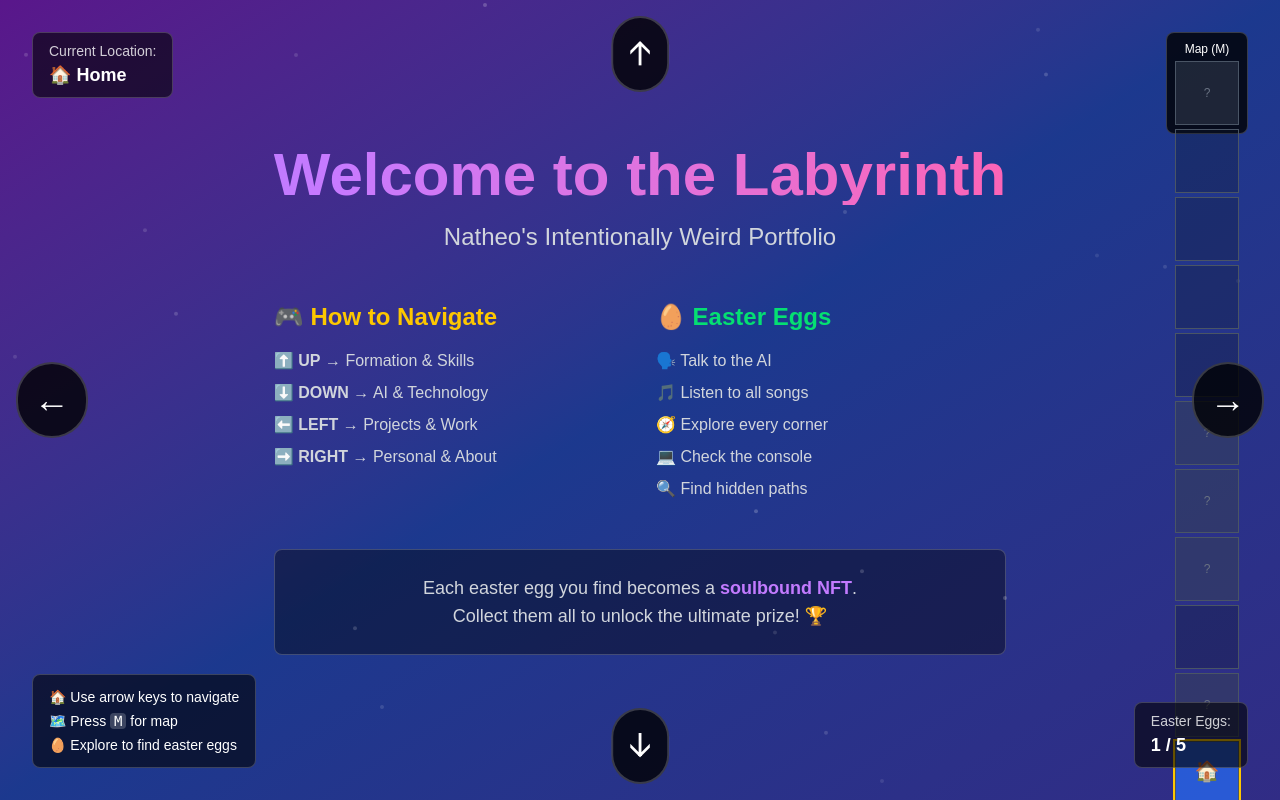
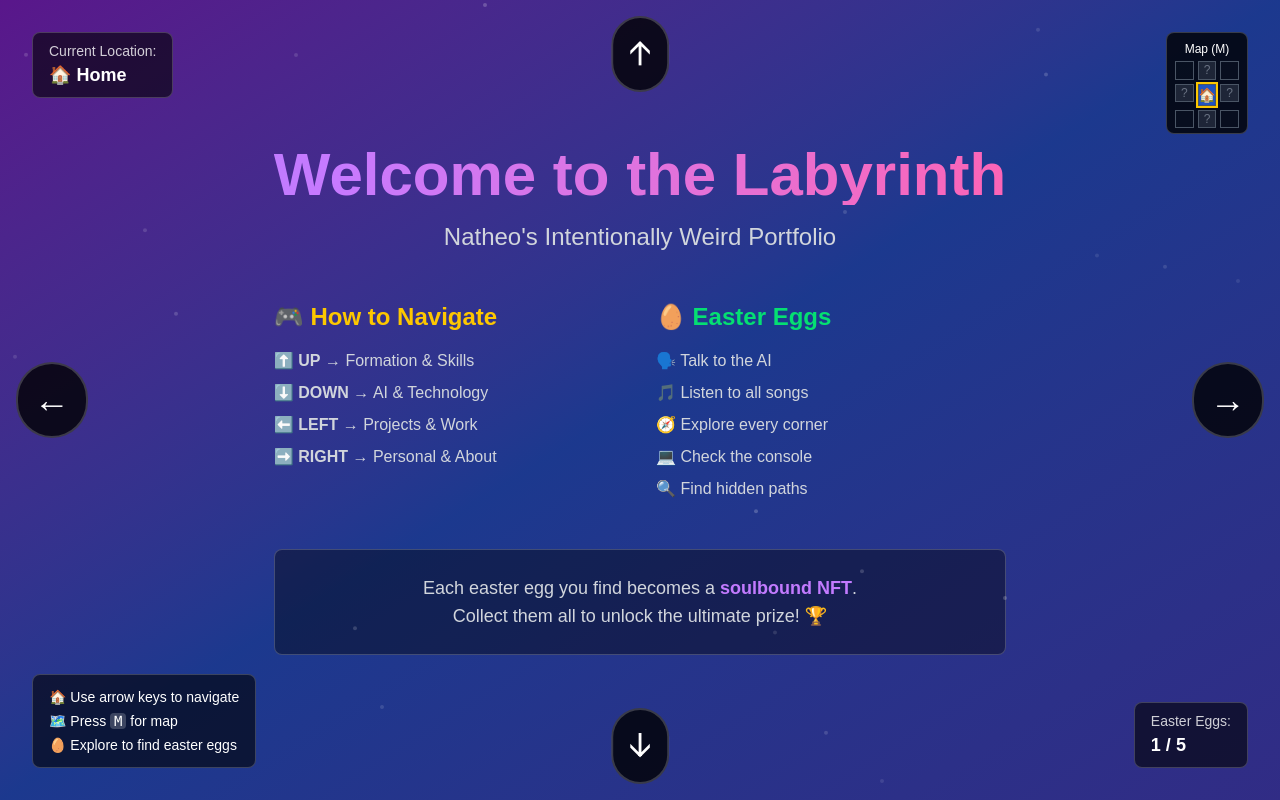
Before and after one commit to goumix/Portfolio, a Next.js app in the folder frontend/: page / in a window 1280 px wide. Built offline with nearby package versions, Linux system fonts and the light colour scheme.

Commit message:
fix - minimap display

```diff
--- a/frontend/src/components/MiniMap.tsx
+++ b/frontend/src/components/MiniMap.tsx
@@ -7,20 +7,65 @@ export const MiniMap = () => {
   const {
     pages,
     currentPage,
+    navigationMap,
     isMinimapFullscreen,
     toggleMinimap,
     navigateTo
   } = useLabyrinthStore()
 
-  const gridSize = 4 // 4x4 grid
+  const gridSize = 4 // 4x4 grid for fullscreen map
 
-  // Create grid cells
-  const renderGrid = () => {
-    const cells = []
+  const renderPageCell = (pageId: LabyrinthPage | null, key: string, variant: 'mini' | 'full') => {
+    const pageInfo = pageId ? pages[pageId] : undefined
+    const isCurrentPage = pageInfo?.id === currentPage
+    const isDiscovered = pageInfo?.discovered || false
 
-    for (let y = 0; y < gridSize; y++) {
-      for (let x = 0; x < gridSize; x++) {
-        // Find page at this position
+    return (
+      <motion.div
+        key={key}
+        className={`
+          border border-gray-600 aspect-square flex items-center justify-center text-xs relative
+          ${pageInfo
+            ? isDiscovered
+              ? 'bg-blue-600/80'
+              : 'bg-gray-700/50'
+            : 'bg-gray-900/30'
+          }
+          ${isCurrentPage ? 'ring-2 ring-yellow-400 ring-opacity-80' : ''}
+          ${pageInfo && isDiscovered ? 'cursor-pointer hover:bg-blue-500/80' : ''}
+        `}
+        onClick={() => {
+          if (pageInfo && isDiscovered) {
+            navigateTo(pageInfo.id)
+          }
+        }}
+        whileHover={pageInfo && isDiscovered && variant === 'full' ? { scale: 1.05 } : {}}
+        transition={{ duration: 0.2 }}
+      >
+        {pageInfo && isDiscovered && (
+          <div className={`text-center ${variant === 'mini' ? 'leading-none' : ''}`}>
+            <div className={variant === 'mini' ? 'text-sm' : 'text-xl mb-1'}>
+              {pageInfo.title.split(' ')[0]}
+            </div>
+            {isCurrentPage && (
+              <motion.div
+                className="absolute inset-0 bg-yellow-400/20 rounded"
+                initial={{ opacity: 0 }}
+                animate={{ opacity: [0, 1, 0] }}
+                transition={{ duration: 2, repeat: Infinity }}
+              />
+            )}
+          </div>
+        )}
+        {pageInfo && !isDiscovered && (
+          <div className="text-gray-500">?</div>
+        )}
+      </motion.div>
+    )
+  }
+
+  // Helper to render a single cell at a given position
+  const renderCell = (x: number, y: number) => {
     const pageAtPosition = Object.values(pages).find(
       page => page.position.x === x && page.position.y === y
     )
@@ -28,7 +73,7 @@ export const MiniMap = () => {
     const isCurrentPage = pageAtPosition?.id === currentPage
     const isDiscovered = pageAtPosition?.discovered || false
 
-        cells.push(
+    return (
       <motion.div
         key={`${x}-${y}`}
         className={`
@@ -69,9 +114,31 @@ export const MiniMap = () => {
       </motion.div>
     )
   }
+
+  // Create global 4x4 grid (used for fullscreen map)
+  const renderGlobalGrid = () => {
+    const cells = []
+
+    for (let y = 0; y < gridSize; y++) {
+      for (let x = 0; x < gridSize; x++) {
+        cells.push(renderCell(x, y))
+      }
     }
 
     return cells
+  }
+
+  // Create local grid centered on current page (used for mini map)
+  const renderLocalGrid = () => {
+    const neighbors = navigationMap[currentPage] || {}
+
+    const localCells: Array<LabyrinthPage | null> = [
+      null, neighbors.up ?? null, null,
+      neighbors.left ?? null, currentPage, neighbors.right ?? null,
+      null, neighbors.down ?? null, null
+    ]
+
+    return localCells.map((pageId, idx) => renderPageCell(pageId, `local-${idx}`, 'mini'))
   }
 
   // Mini version (top-right corner)
@@ -85,8 +152,8 @@ export const MiniMap = () => {
       transition={{ delay: 0.6 }}
     >
       <div className="text-white text-xs mb-1 text-center">Map (M)</div>
-      <div className={`grid grid-cols-${gridSize} gap-1 w-16 h-16`}>
-        {renderGrid()}
+      <div className="grid grid-cols-3 gap-1 w-16 h-16">
+        {renderLocalGrid()}
       </div>
     </motion.div>
   )
@@ -112,12 +179,12 @@ export const MiniMap = () => {
         </motion.h2>
 
         <motion.div
-          className={`grid grid-cols-${gridSize} gap-3 w-96 h-96 mx-auto mb-8`}
+        className="grid grid-cols-4 gap-3 w-96 h-96 mx-auto mb-8"
           initial={{ scale: 0.8, opacity: 0 }}
           animate={{ scale: 1, opacity: 1 }}
           transition={{ delay: 0.3 }}
         >
-          {renderGrid()}
+        {renderGlobalGrid()}
         </motion.div>
 
         <motion.div
```
Lines whose indentation alone changed are shown as unchanged.
